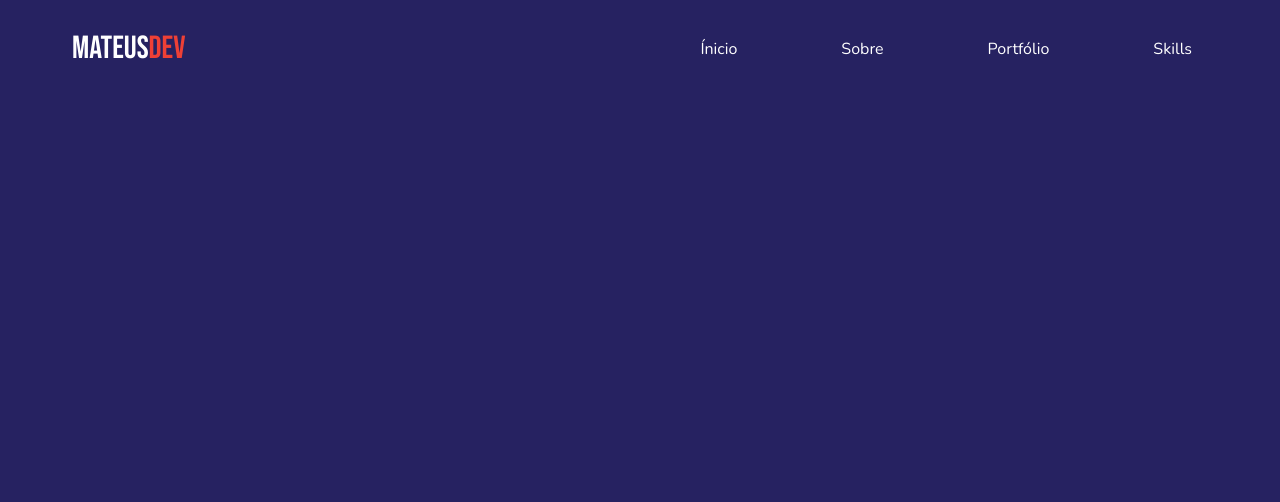
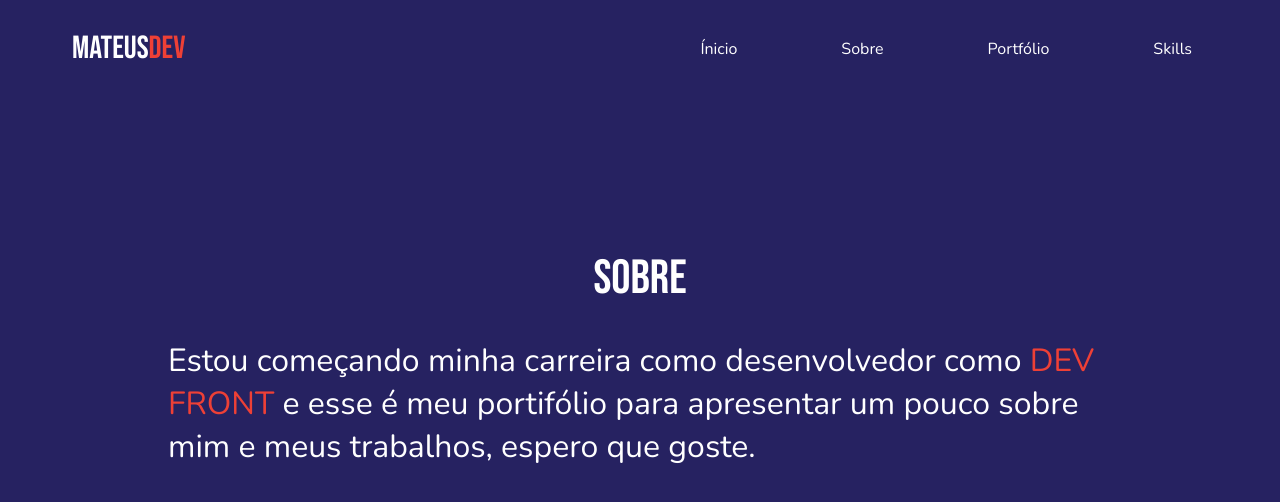
Before and after one commit to mateusfranca97/LandingPage, a React (Vite) app: page / in a window 1280 px wide. Shown: the top 502 px of the page. Built offline with nearby package versions, Linux system fonts and the light colour scheme.

Commit message:
24/02
+About

```diff
--- a/src/App.tsx
+++ b/src/App.tsx
@@ -1,10 +1,12 @@
 import { Header } from "./components/Header";
+import { Main } from "./components/Main";
 import { GlobalStyle } from "./styles/global";
 
 function App() {
   return (
     <>
       <Header/>
+      <Main/>
       <GlobalStyle/>
     </>
   )
--- /dev/null
+++ b/src/components/Main/index.tsx
@@ -0,0 +1,17 @@
+import { Container } from "./style";
+
+
+export function Main(){
+    return(
+        <Container>
+            <div className="description">
+                <h1>Sobre</h1>
+                <text>
+                    Estou começando minha carreira como desenvolvedor como <span>DEV FRONT</span> e
+                    esse é meu portifólio para apresentar um pouco sobre mim e meus trabalhos,
+                    espero que goste.
+                </text>
+            </div>
+        </Container>
+    )
+}
--- /dev/null
+++ b/src/components/Main/style.ts
@@ -0,0 +1,31 @@
+import styled from "styled-components";
+
+export const Container = styled.main`
+    .description{
+        display:flex;
+        flex-direction:column;
+        justify-content: center;
+        align-items: center;
+
+        padding-top: 8rem;
+        margin: 0rem 10rem;
+
+        h1{
+            font-size: 3rem;
+            color: var(--fontColor);
+            font-family: 'Bebas Neue',sans-serif;
+        }
+
+        text{
+            color: var(--fontColor);
+            font-size: 2rem;
+            font-weight: normal;
+
+            span{
+                color: var(--secondaryColor);
+            }
+        }
+    }
+
+
+`
```
